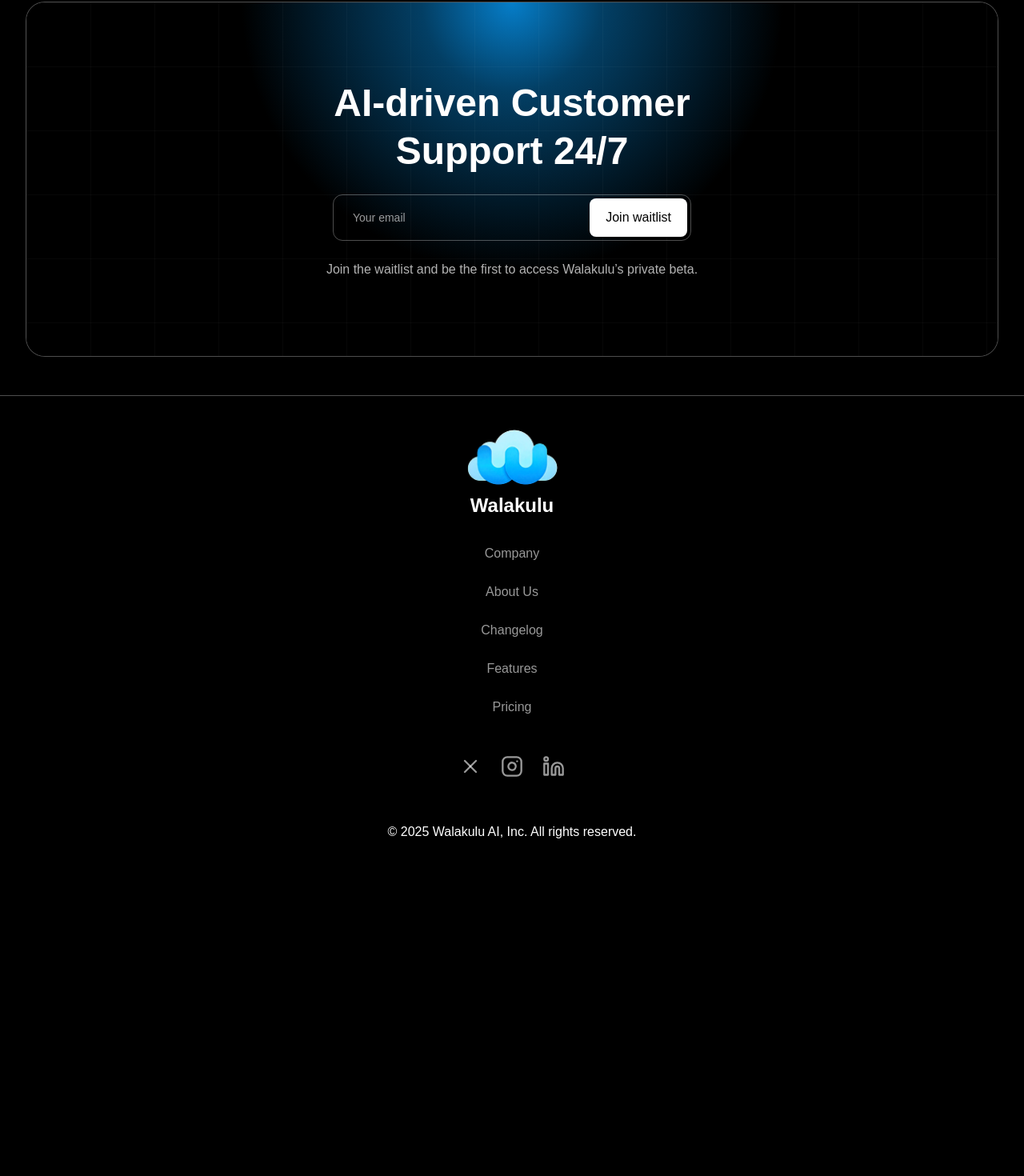
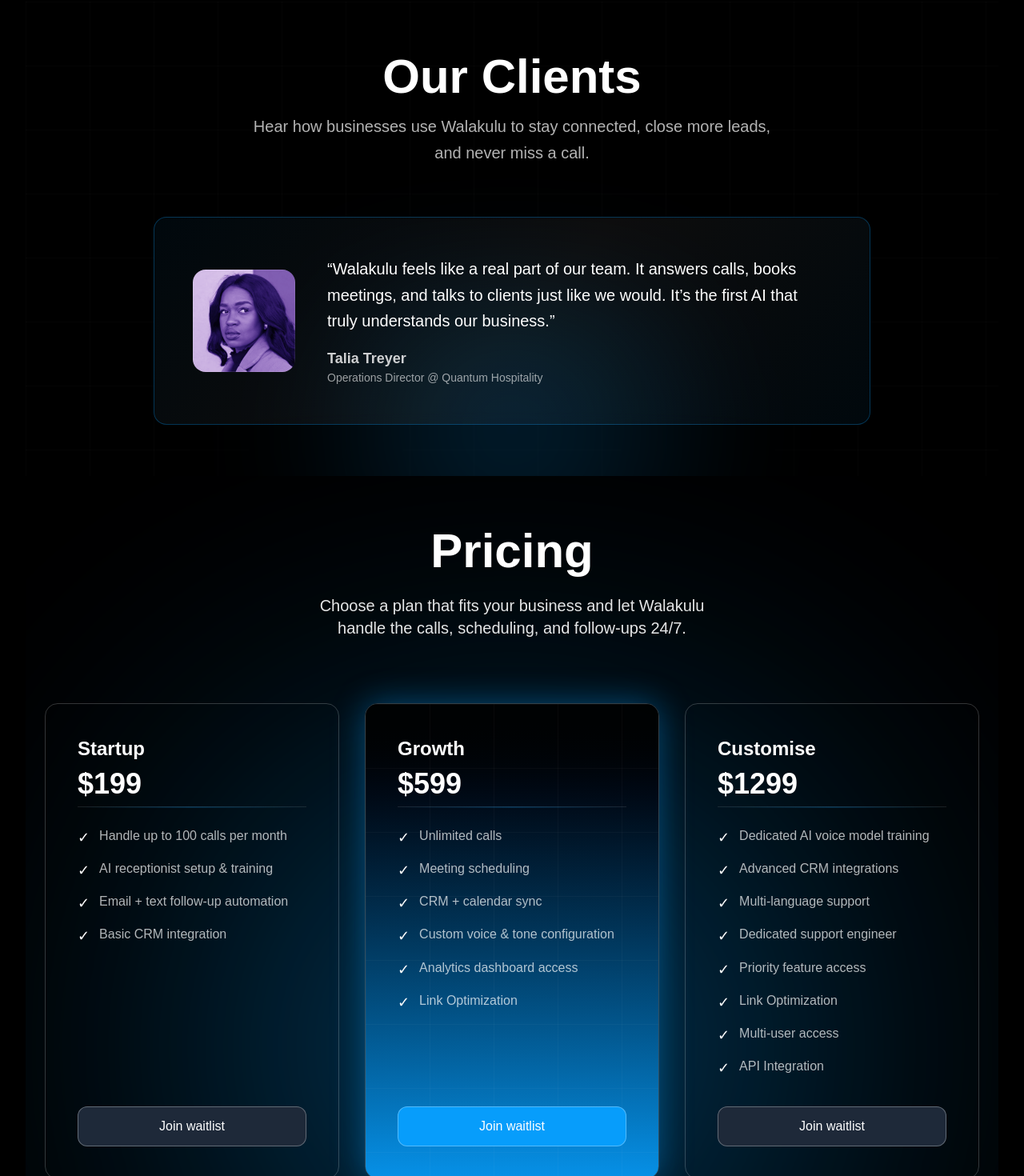
Before and after one commit to AzhaFauz/Wala_kulu, a Next.js app: page / in a window 1280 px wide. Shown: the part 158-1628 px from the top of the page at 80% size. Before the commit the page ends 1250 px from the top, so only its background shows below. Built offline with nearby package versions, Linux system fonts and the light colour scheme.

Commit message:
Implemented some sections

```diff
--- a/app/components/customer-support-section.tsx
+++ b/app/components/customer-support-section.tsx
@@ -11,7 +11,7 @@ export default function CustomerSupportSection() {
 
       {/* Centered content */}
       <div className="relative z-10 flex flex-col items-center text-center max-w-2xl">
-        <h2 className="text-4xl sm:text-5xl font-bold text-white mb-6 leading-tight">
+        <h2 className="text-4xl sm:text-6xl font-bold text-white mb-6 leading-tight">
           AI-driven Customer <br /> Support 24/7
         </h2>
 
--- /dev/null
+++ b/app/components/our-clients-section.tsx
@@ -0,0 +1,52 @@
+"use client";
+
+import Image from "next/image";
+
+export default function OurClientsSection() {
+  return (
+    <section className="relative w-full bg-black text-white flex flex-col items-center justify-center py-16 px-6 overflow-hidden">
+      {/* Background grid */}
+      <div className="absolute inset-0 bg-[linear-gradient(to_right,rgba(255,255,255,0.05)_1px,transparent_1px),linear-gradient(to_bottom,rgba(255,255,255,0.05)_1px,transparent_1px)] bg-size-[80px_80px] opacity-40 pointer-events-none"></div>
+
+      {/* Subtle blue glow behind card */}
+      <div className="absolute top-1/2 left-1/2 -translate-x-1/2 translate-y-10 w-[700px] h-[400px] bg-[radial-gradient(circle_at_center,rgba(7,157,251,0.2)_0%,rgba(0,0,0,1)_75%)] blur-3xl"></div>
+
+      {/* Section Heading */}
+      <div className="relative text-center mb-16 z-10">
+        <h2 className="text-4xl sm:text-6xl font-bold mb-4">Our Clients</h2>
+        <p className="text-white/70 text-sm sm:text-xl leading-relaxed">
+          Hear how businesses use Walakulu to stay connected, close more leads,{" "}
+          <br className="hidden sm:block" />
+          and never miss a call.
+        </p>
+      </div>
+
+      {/* Testimonial Card */}
+      <div className="relative z-10 max-w-4xl w-full rounded-2xl border border-[#079DFB]/30 bg-[linear-gradient(135deg,rgba(7,157,251,0.05)_0%,rgba(255,255,255,0.05)_50%,rgba(7,157,251,0.05)_100%)] p-8 sm:p-12 flex flex-col sm:flex-row items-center gap-10 backdrop-blur-sm">
+        {/* Client Image */}
+        <div className="w-28 h-28 sm:w-32 sm:h-32 rounded-2xl overflow-hidden shrink-0">
+          <Image
+            src="/client.png"
+            alt="Client"
+            width={128}
+            height={128}
+            className="object-cover w-full h-full"
+          />
+        </div>
+
+        {/* Client Text */}
+        <div className="text-center sm:text-left">
+          <p className="text-white leading-relaxed mb-4 text-xl">
+            “Walakulu feels like a real part of our team. It answers calls,
+            books meetings, and talks to clients just like we would. It’s the
+            first AI that truly understands our business.”
+          </p>
+          <h4 className="font-semibold text-lg text-white/80">Talia Treyer</h4>
+          <p className="text-white/60 text-sm">
+            Operations Director @ Quantum Hospitality
+          </p>
+        </div>
+      </div>
+    </section>
+  );
+}
--- /dev/null
+++ b/app/components/pricing-section.tsx
@@ -0,0 +1,131 @@
+"use client";
+
+export default function PricingSection() {
+  const plans = [
+    {
+      title: "Startup",
+      price: "$199",
+      features: [
+        "Handle up to 100 calls per month",
+        "AI receptionist setup & training",
+        "Email + text follow-up automation",
+        "Basic CRM integration",
+      ],
+      highlight: false,
+      buttonColor: "bg-gray-800 text-white hover:bg-gray-900",
+    },
+    {
+      title: "Growth",
+      price: "$599",
+      features: [
+        "Unlimited calls",
+        "Meeting scheduling",
+        "CRM + calendar sync",
+        "Custom voice & tone configuration",
+        "Analytics dashboard access",
+        "Link Optimization",
+      ],
+      highlight: true,
+      buttonColor: "bg-[#079DFB] text-white hover:bg-[#057ACC]",
+    },
+    {
+      title: "Customise",
+      price: "$1299",
+      features: [
+        "Dedicated AI voice model training",
+        "Advanced CRM integrations",
+        "Multi-language support",
+        "Dedicated support engineer",
+        "Priority feature access",
+        "Link Optimization",
+        "Multi-user access",
+        "API Integration",
+      ],
+      highlight: false,
+      buttonColor: "bg-gray-800 text-white hover:bg-gray-900",
+    },
+  ];
+
+  return (
+    <section className="relative w-full bg-background text-white flex flex-col items-center justify-center py-16 px-2 sm:px-4 md:px-6 overflow-hidden">
+      {/* Heading */}
+      <div className="text-center mb-16 sm:mb-20 relative z-10">
+        <h2 className="text-3xl sm:text-4xl md:text-6xl font-bold mb-4 sm:mb-6">
+          Pricing
+        </h2>
+        <p className="text-white/90 text-sm sm:text-xl">
+          Choose a plan that fits your business and let Walakulu{" "}
+          <br className="hidden sm:block" />
+          handle the calls, scheduling, and follow-ups 24/7.
+        </p>
+      </div>
+
+      {/* Blue Glow Under Cards */}
+      <div
+        className="absolute bottom-[-180px] sm:bottom-[-220px] left-1/2 -translate-x-1/2
+          w-[1200px] sm:w-[1600px] h-[600px] sm:h-[900px]
+          bg-[radial-gradient(circle_at_center,rgba(7,157,251,0.55)_0%,rgba(7,157,251,0.25)_35%,rgba(0,0,0,1)_60%)]
+          blur-[120px] sm:blur-[180px] opacity-90 pointer-events-none"
+      ></div>
+
+      {/* Pricing Cards */}
+      <div className="relative z-10 grid grid-cols-1 sm:grid-cols-2 md:grid-cols-3 gap-10 sm:gap-8 max-w-7xl w-full">
+        {plans.map((plan, i) => (
+          <div
+            key={i}
+            className={`relative flex flex-col items-start text-left border border-white/20
+              rounded-2xl p-6 sm:p-8 md:p-10 transition-all w-full
+              ${
+                plan.highlight
+                  ? "overflow-hidden border-[#079DFB] shadow-[0_0_40px_rgba(7,157,251,0.4)]"
+                  : "bg-transparent"
+              }`}
+          >
+            {/* Highlight BG */}
+            {plan.highlight && (
+              <>
+                <div className="absolute inset-0 bg-linear-to-b from-black to-[#079DFB] opacity-90"></div>
+                <div className="absolute inset-0 bg-[linear-gradient(to_right,rgba(255,255,255,0.08)_1px,transparent_1px),linear-gradient(to_bottom,rgba(255,255,255,0.08)_1px,transparent_1px)] bg-size-[80px_80px] opacity-40 pointer-events-none"></div>
+              </>
+            )}
+
+            {/* Content */}
+            <div className="relative z-10 flex flex-col h-full w-full">
+              <h3 className="text-xl sm:text-2xl font-semibold mb-2">
+                {plan.title}
+              </h3>
+              <p className="text-3xl sm:text-4xl md:text-4xl font-bold mb-2">
+                {plan.price}
+              </p>
+
+              {/* Gradient Horizontal Line */}
+              <div className="relative w-full mb-6">
+                <hr className="border-t border-white/10" />
+                <div className="absolute top-0 left-0 w-full h-0.5 bg-linear-to-r from-transparent via-[#079DFB]/20 to-transparent"></div>
+              </div>
+
+              {/* Features */}
+              <ul className="space-y-2 sm:space-y-3 text-white/90 mb-6 sm:mb-8 text-sm sm:text-base w-full">
+                {plan.features.map((feature, idx) => (
+                  <li key={idx} className="flex items-start gap-2 sm:gap-3">
+                    <span className="text-white text-lg leading-relaxed">
+                      ✓
+                    </span>
+                    <span className="text-white/70">{feature}</span>
+                  </li>
+                ))}
+              </ul>
+
+              {/* Button */}
+              <button
+                className={`mt-auto w-full rounded-xl px-5 sm:px-6 py-3 font-medium text-sm sm:text-base transition-colors border border-white/30 ${plan.buttonColor}`}
+              >
+                Join waitlist
+              </button>
+            </div>
+          </div>
+        ))}
+      </div>
+    </section>
+  );
+}
--- a/app/page.tsx
+++ b/app/page.tsx
@@ -3,16 +3,16 @@
 import Header from "./components/header";
 import Footer from "./components/footer";
 import CustomerSupportSection from "./components/customer-support-section";
-//import OurClientsSection from "./components/our-clients-section";
-//import PricingSection from "./components/pricing-section";
+import OurClientsSection from "./components/our-clients-section";
+import PricingSection from "./components/pricing-section";
 
 export default function HomePage() {
   return (
     <div className="flex flex-col min-h-screen bg-background text-foreground overflow-x-hidden">
       <Header />
       <main className="flex flex-col items-center justify-center grow px-4 py-12 sm:px-6 lg:px-8 text-center">
-        {/*<OurClientsSection />
-        <PricingSection />*/}
+        <OurClientsSection />
+        <PricingSection />
         <CustomerSupportSection />
       </main>
       <Footer />
--- a/package.json
+++ b/package.json
@@ -9,6 +9,7 @@
     "lint": "eslint"
   },
   "dependencies": {
+    "framer-motion": "^12.23.24",
     "lucide-react": "^0.553.0",
     "next": "16.0.1",
     "react": "19.2.0",
```
Also changed, not shown: public/client.png (added), 1 other file (tests, documents, lock files or other folders).
